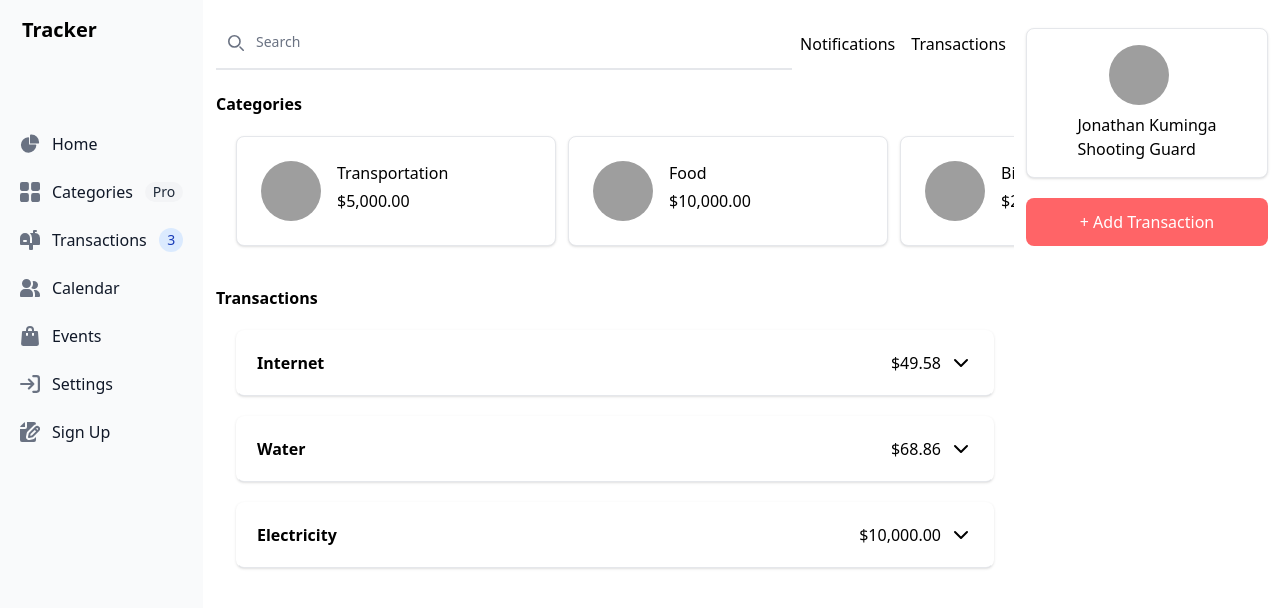
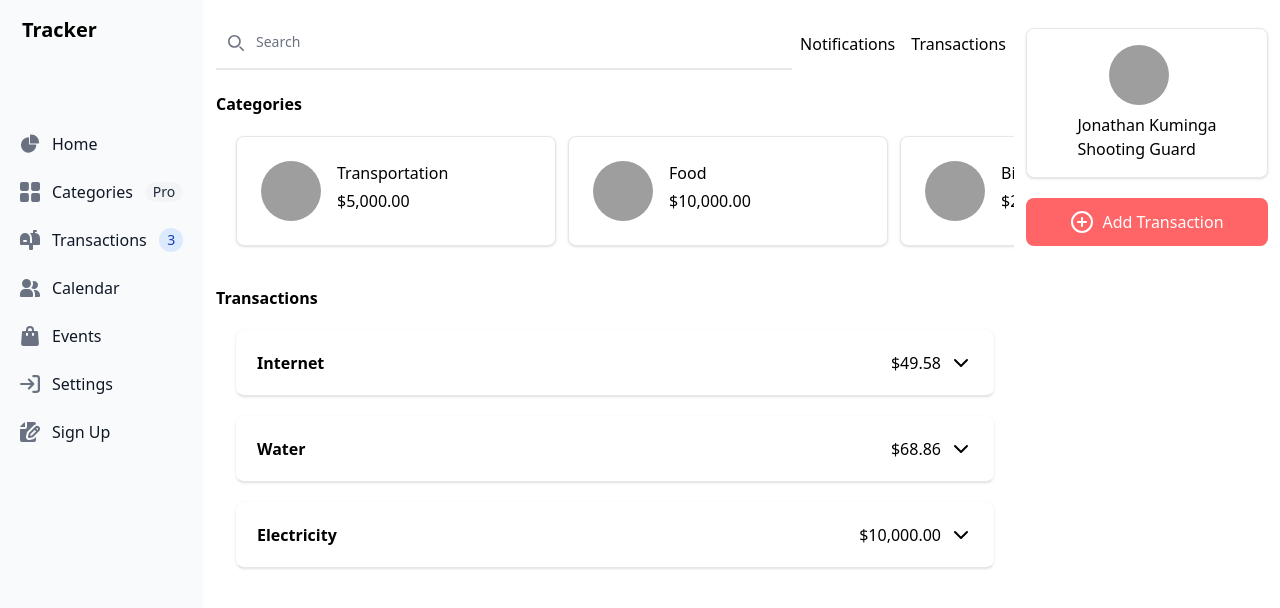
Before and after one commit to Jamesgnzg/exp-tracker, a SvelteKit app: page /transactions in a window 1280 px wide. Shown: the top 608 px of the page. Built offline with nearby package versions, Linux system fonts and the light colour scheme; grey boxes are pictures that could not be loaded.

Commit message:
add plus icon in 'Add transaction' button

```diff
--- a/src/routes/transactions/components/RightBar.svelte
+++ b/src/routes/transactions/components/RightBar.svelte
@@ -1,5 +1,6 @@
 <script lang="ts">
     import Modal from "$lib/Modal.svelte";
+    import { CirclePlus } from '@lucide/svelte';
 
     let showTransactionModal = $state(false);
 </script>
@@ -12,7 +13,12 @@
         </div>
     </div>
 
-    <button class="mt-5 p-3 rounded-lg text-white bg-red-400 cursor-pointer min-w-full" onclick={() => showTransactionModal = true}>+ Add Transaction</button>
+    <button class="mt-5 p-3 rounded-lg text-white bg-red-400 cursor-pointer min-w-full" onclick={() => showTransactionModal = true}>
+        <div class="flex gap-2 justify-center">
+            <CirclePlus />
+            <span>Add Transaction</span>
+        </div>
+    </button>
 </div>
 
 <Modal bind:showModal={showTransactionModal}>
@@ -58,7 +64,7 @@
                     Cancel
                 </button>
                 <button type="submit" class="text-white inline-flex items-center bg-orange-700 hover:bg-orange-800 focus:ring-4 focus:outline-none focus:ring-blue-300 font-medium rounded-lg text-sm px-5 py-2.5 text-center mt-4 cursor-pointer">
-                    Add new Transaction
+                    Add Transaction
                 </button>
             </div>
         </form>
```
